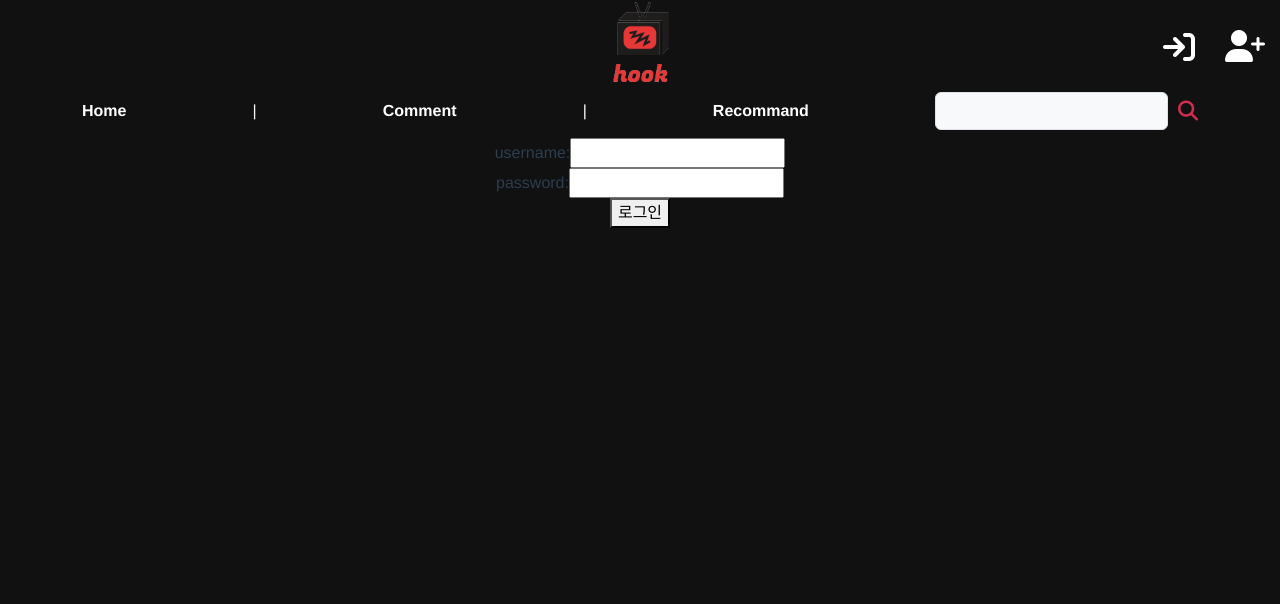
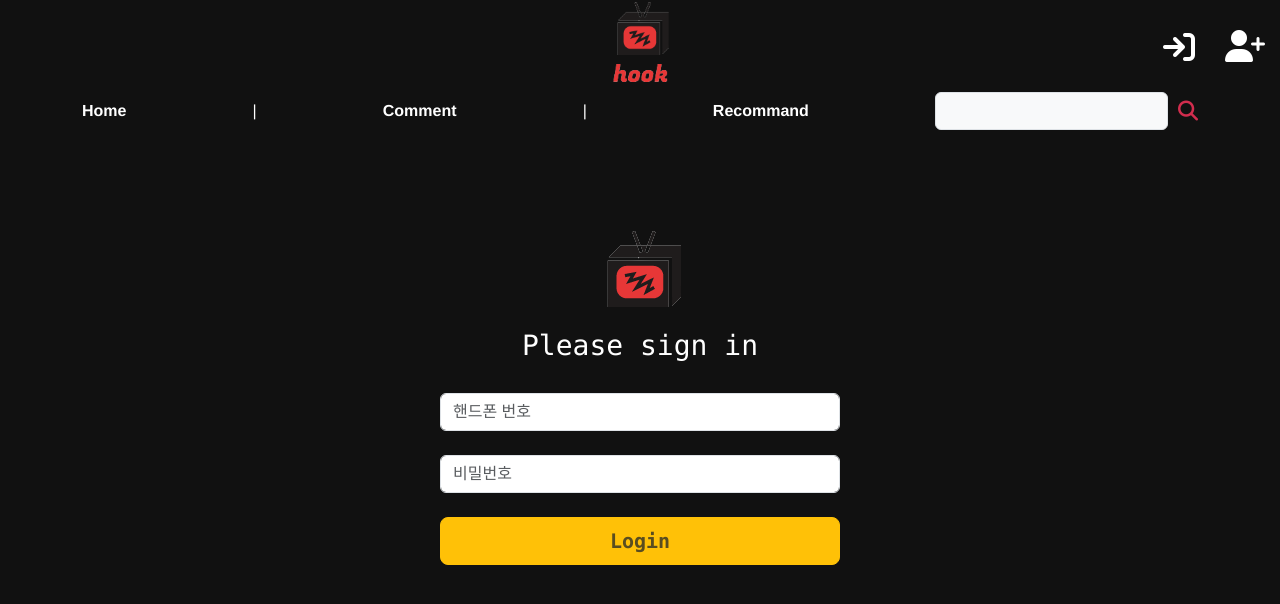
Before and after one commit to Maker-H/Teampjt-Movie-Service, a Vue app in the folder front-server/: page /v/login in a window 1280 px wide. Shown: the top 604 px of the page. Built offline with nearby package versions, Linux system fonts and the light colour scheme.

Commit message:
feat: login view css 디자인 추가
SMS-82 SMS-86

```diff
--- a/front-server/src/views/LoginView.vue
+++ b/front-server/src/views/LoginView.vue
@@ -1,13 +1,17 @@
 <template>
-	<div>
-		<form @submit.prevent="">
-			<label for="username">username: </label>
-			<input type="text" id="username" v-model="username">
+	<div id="login-total">
+    <div id="login-header">
+			<img src="../../public/images/이모티콘.png" alt="">
+      <h1 class="h3 mb-3 fw-normal color-white font-monospace" id="login-header">Please sign in</h1>
+    </div>
+		<form @submit.prevent="" class="form-signin" id="login-form">
+			<label for="username" class="visually-hidden">Phone Number </label>
+			<input type="text" id="username" class="form-control" placeholder="핸드폰 번호" required v-model="username">
 			<br>
-			<label for="password">password: </label>
-			<input type="text" id="password" v-model="password">
+			<label for="password" class="visually-hidden">Password </label>
+			<input type="text" id="password" class="form-control" placeholder="비밀번호" required v-model="password">
 			<br>
-			<button @click="login">로그인</button>
+			<button class="w-100 btn btn-lg btn-warning fw-bold text-muted font-monospace" @click="login">Login</button>
 		</form>
 	</div>
 </template>
@@ -34,6 +38,26 @@ export default {
 }
 </script>
 
-<style>
+<style scoped>
+#login-header {
+  margin-top: 70px;
+}
 
+.color-white {
+  color: white;
+}
+
+#login-header {
+  margin-top: 20px;
+  margin-bottom: 30px;
+}
+
+#login-form {
+  width: 400px;
+  margin: 0 auto;
+}
+
+#login-total {
+  margin-top: 90px;
+}
 </style>
```
Also changed, not shown: front-server/public/images/이모티콘.png (added).
